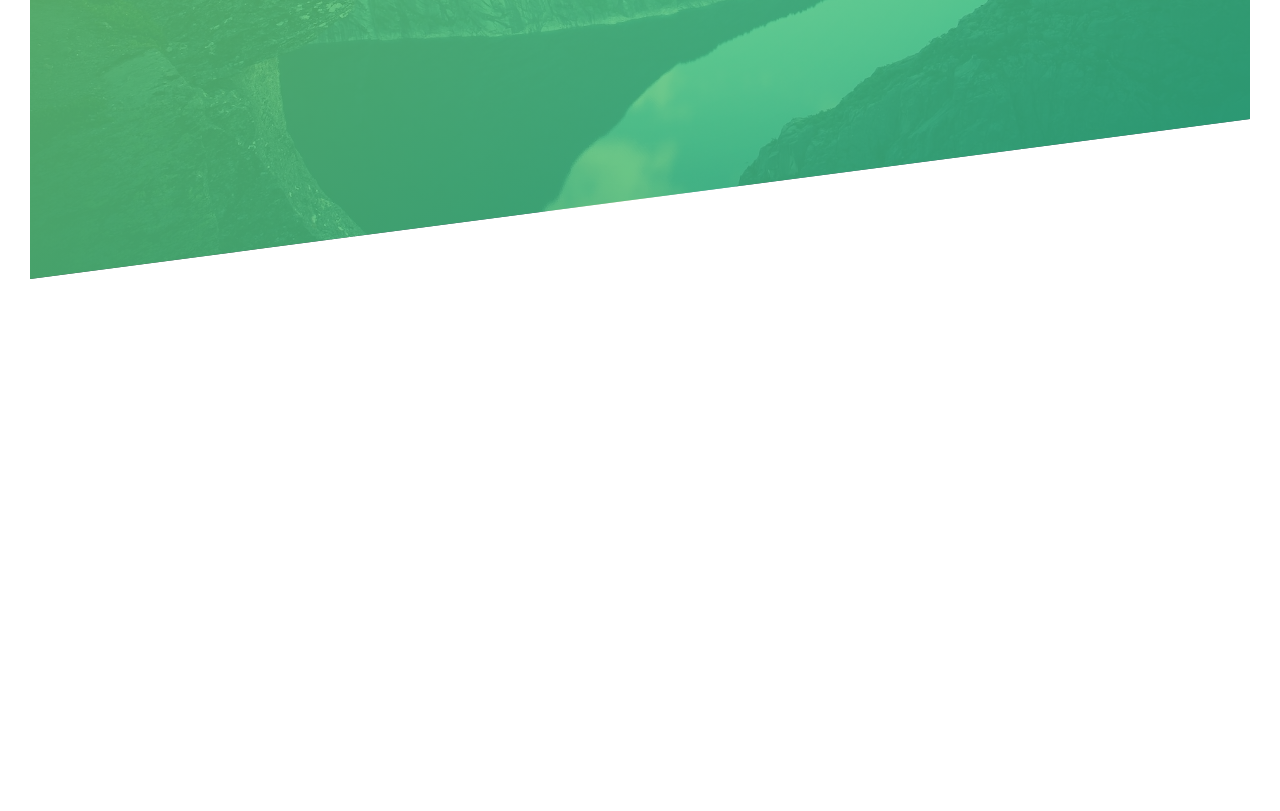
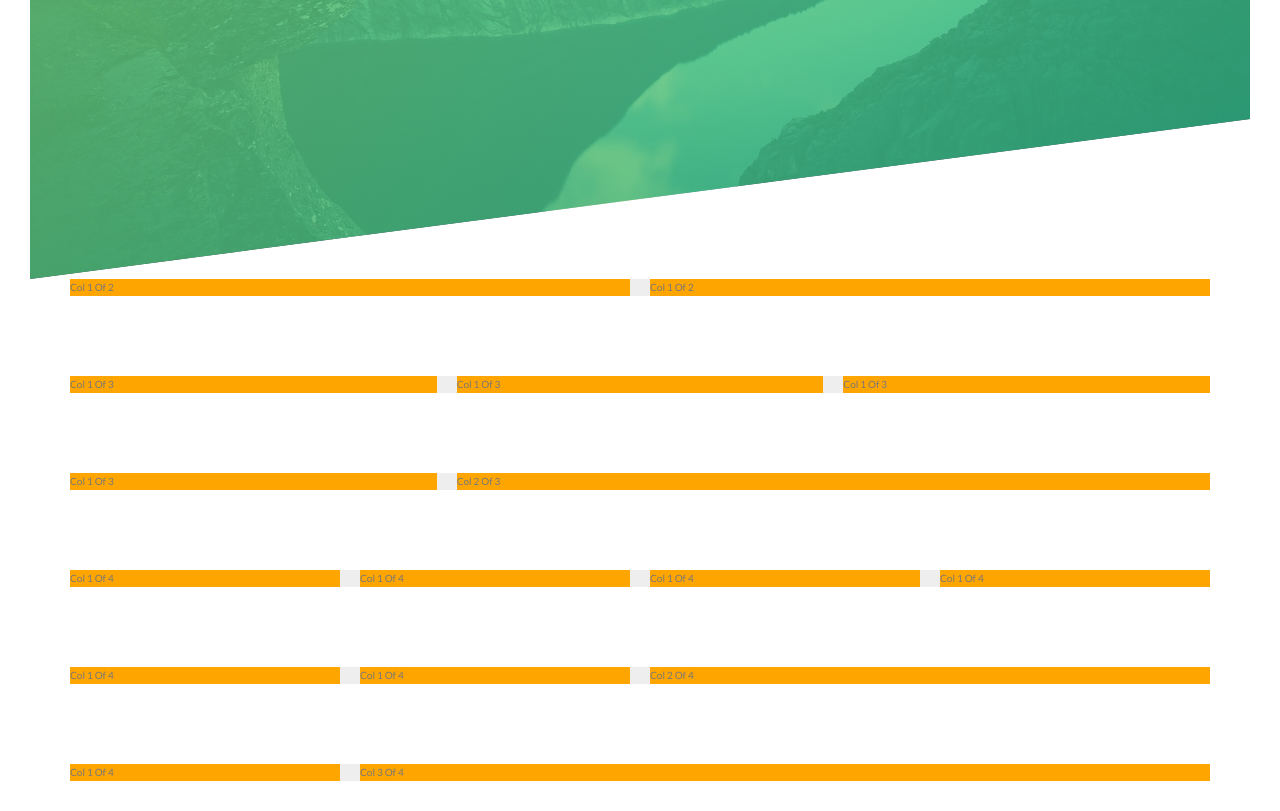
Before and after one commit to irwantowibowotech/udemy-advance-css, a website: page index.html in a window 1280 px wide. Shown: the part 511-1322 px from the top of the page. Before the commit the page ends 820 px from the top, so only its background shows below. Drawn offline with Linux system fonts and the light colour scheme.

Commit message:
membuat grid custom menggunakan float

```diff
--- a/index.html
+++ b/index.html
@@ -36,5 +36,42 @@
 				<a href="#" class="btn btn--white btn--animated">Discover our tours</a>
 			</div>
 		</header>
+
+		<section class="grid-test">
+			<div class="row">
+				<div class="col-1-of-2">Col 1 Of 2</div>
+				<div class="col-1-of-2">Col 1 Of 2</div>
+			</div>
+
+			<div class="row">
+				<div class="col-1-of-3">Col 1 Of 3</div>
+				<div class="col-1-of-3">Col 1 Of 3</div>
+				<div class="col-1-of-3">Col 1 Of 3</div>
+			</div>
+
+			<div class="row">
+				<div class="col-1-of-3">Col 1 Of 3</div>
+				<div class="col-2-of-3">Col 2 Of 3</div>
+			</div>
+
+			<div class="row">
+				<div class="col-1-of-4">Col 1 Of 4</div>
+				<div class="col-1-of-4">Col 1 Of 4</div>
+				<div class="col-1-of-4">Col 1 Of 4</div>
+				<div class="col-1-of-4">Col 1 Of 4</div>
+			</div>
+
+			<div class="row">
+				<div class="col-1-of-4">Col 1 Of 4</div>
+				<div class="col-1-of-4">Col 1 Of 4</div>
+				<div class="col-2-of-4">Col 2 Of 4</div>
+			</div>
+
+			<div class="row">
+				<div class="col-1-of-4">Col 1 Of 4</div>
+				<div class="col-3-of-4">Col 3 Of 4</div>
+			</div>
+		</section>
+
 	</body>
 </html>
--- a/sass/abstracts/_mixins.scss
+++ b/sass/abstracts/_mixins.scss
@@ -0,0 +1,15 @@
+/*
+Penggunaan Properti Clear (pada kesempatan ini kita gunakan micro clearfix (memanfaatkan pseudo element))
+
+- clear digunakan untuk membersihkan float yang kita buat
+- clear: left kita gunakan untuk membersihkan float: left, begitu juga sebaliknya
+- clear: both kita gunakan untuk membersihkan float: left maupun right.
+*/
+
+@mixin clearfix {
+	&::after {
+		content: "";
+		display: table;
+		clear: both;
+	}
+}
--- a/sass/abstracts/_variables.scss
+++ b/sass/abstracts/_variables.scss
@@ -1,3 +1,4 @@
+// COLORS
 $color-primary: #55c57a;
 $color-primary-light: #7ed56f;
 $color-primary-dark: #28b485;
@@ -5,3 +6,9 @@ $color-primary-dark: #28b485;
 $color-gray-dark: #777;
 $color-white: #fff;
 $color-black: #000;
+
+// GRID
+$grid-width: 114rem;
+$gutter-vertical: 8rem;
+$gutter-vertical-zero: 0;
+$gutter-horizontal: 2rem;
--- /dev/null
+++ b/sass/layouts/_grid.scss
@@ -0,0 +1,49 @@
+.row {
+	max-width: $grid-width;
+	background-color: #eee;
+	margin: 0 auto; /* logicnya adalah kita set margin kanan kiri dengan jarak yang sama menggunakan auto */
+
+
+	/*
+	menyeleksi row element yang bukan element terakhir memiliki margin bottom sebesar 8rem
+	*/
+	&:not(:last-child) {
+		margin-bottom: $gutter-vertical;
+	}
+
+	@include clearfix;
+
+	// menyeleksi class yang berawalan "col-"
+	[class^="col-"] {
+		background-color: orange;
+		float: left;
+
+		&:not(:last-child) {
+			margin-right: $gutter-horizontal;
+		}
+	}
+
+	// Custom Grid Dengan Float (menghitung grid konten sama lebar)
+	.col-1-of-2 {
+		width: calc((100% - #{$gutter-horizontal}) / 2);
+	}
+
+	.col-1-of-3 {
+		width: calc((100% - 2 * #{$gutter-horizontal}) / 3);
+	}
+
+	.col-2-of-3 {
+		width: calc( 2 * ((100% - 2 * #{$gutter-horizontal}) / 3) + #{$gutter-horizontal});
+	}
+	.col-1-of-4 {
+		width: calc((100% - 3 * #{$gutter-horizontal}) / 4);
+	}
+
+	.col-2-of-4 {
+		width: calc( 2 * ((100% - 3 * #{$gutter-horizontal}) / 4) + #{$gutter-horizontal});
+	}
+
+	.col-3-of-4 {
+		width: calc( 3 * ((100% - 3 * #{$gutter-horizontal}) / 4) + (2 * #{$gutter-horizontal}));
+	}
+}
--- a/sass/main.scss
+++ b/sass/main.scss
@@ -17,3 +17,4 @@
 
 // import file dari folder layouts
 @import "layouts/header";
+@import "layouts/grid";
```
Also changed, not shown: css/style.css.
